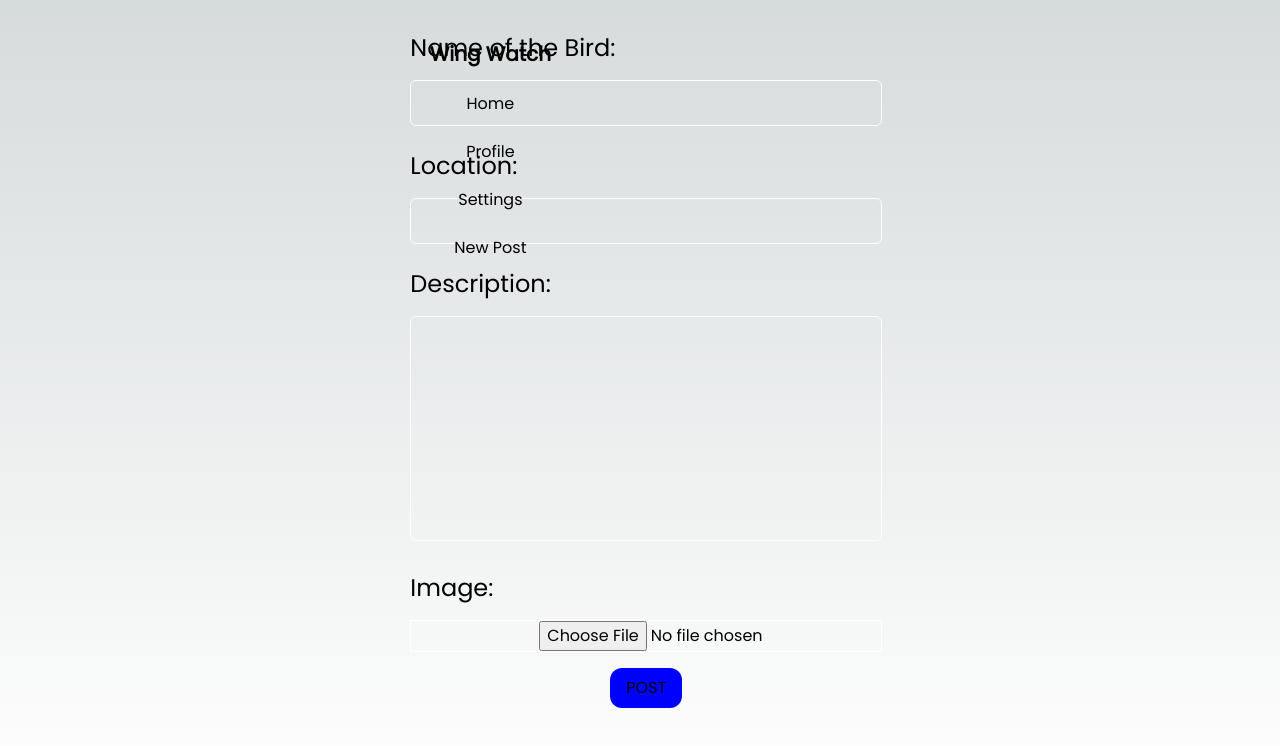
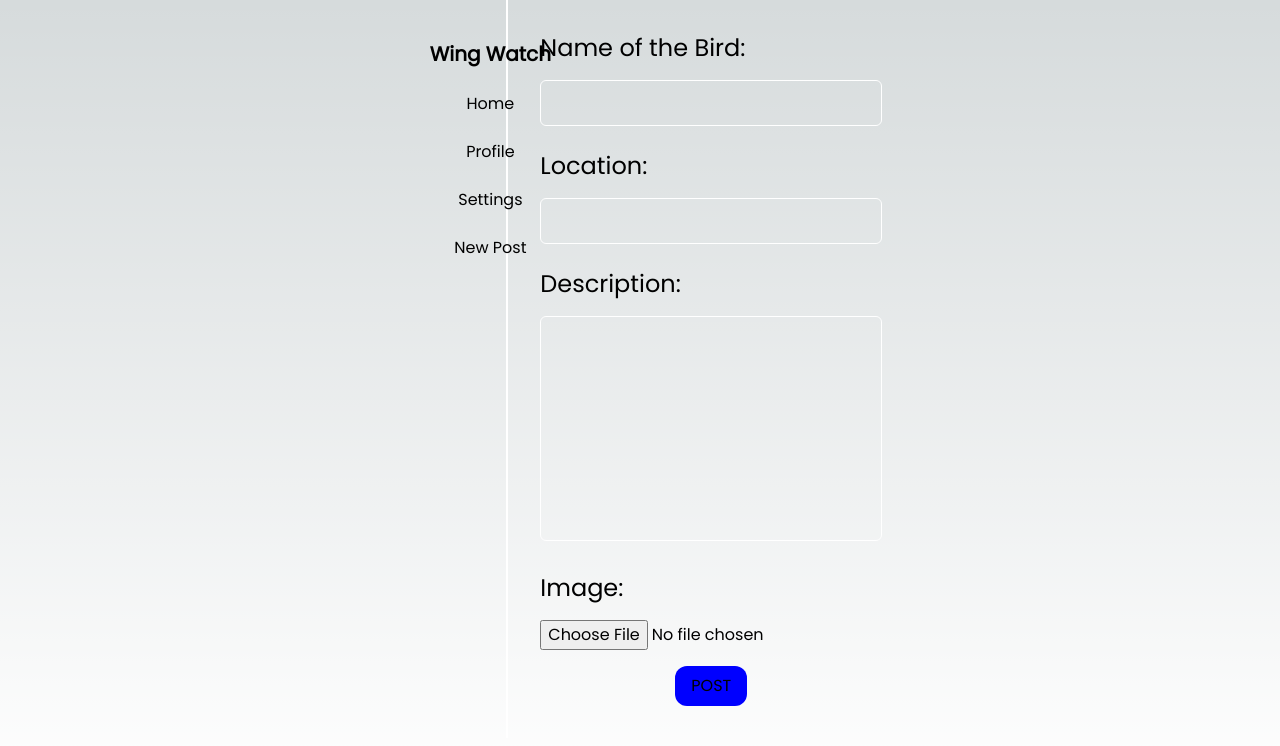
Before and after one commit to Anandprabhu530/Wing_Watch, a Next.js app: page /home/post in a window 1280 px wide. Shown: the top 746 px of the page. Built offline with nearby package versions, Linux system fonts and the light colour scheme.

Commit message:
Database migration

```diff
--- a/app/home/post/page.tsx
+++ b/app/home/post/page.tsx
@@ -34,7 +34,7 @@ const Post = () => {
   }
 
   return (
-    <div>
+    <div className='border-l-2 border-white'>
       <form className="flex flex-col p-8 w-full" onSubmit={handleSubmit}>
         <div>
           <div className="text-2xl pb-4 font-medium">Name of the Bird:</div>
@@ -50,14 +50,14 @@ const Post = () => {
         </div>
         <div>
           <div className="text-2xl pb-4 font-medium">Image:</div>
-            <div className="w-full h-full flex justify-center items-center border border-white cursor-pointer">
+            <div className="w-full flex">
             <input
               type="file"
               onChange={handlefilechange}
               id="img"
               name="img"
               accept="image/*"
-              className="pl-32 h-full"
+              className='cursor-pointer'
             />
           </div>
         </div>
```
Also changed, not shown: 1 other file (tests, documents, lock files or other folders).
